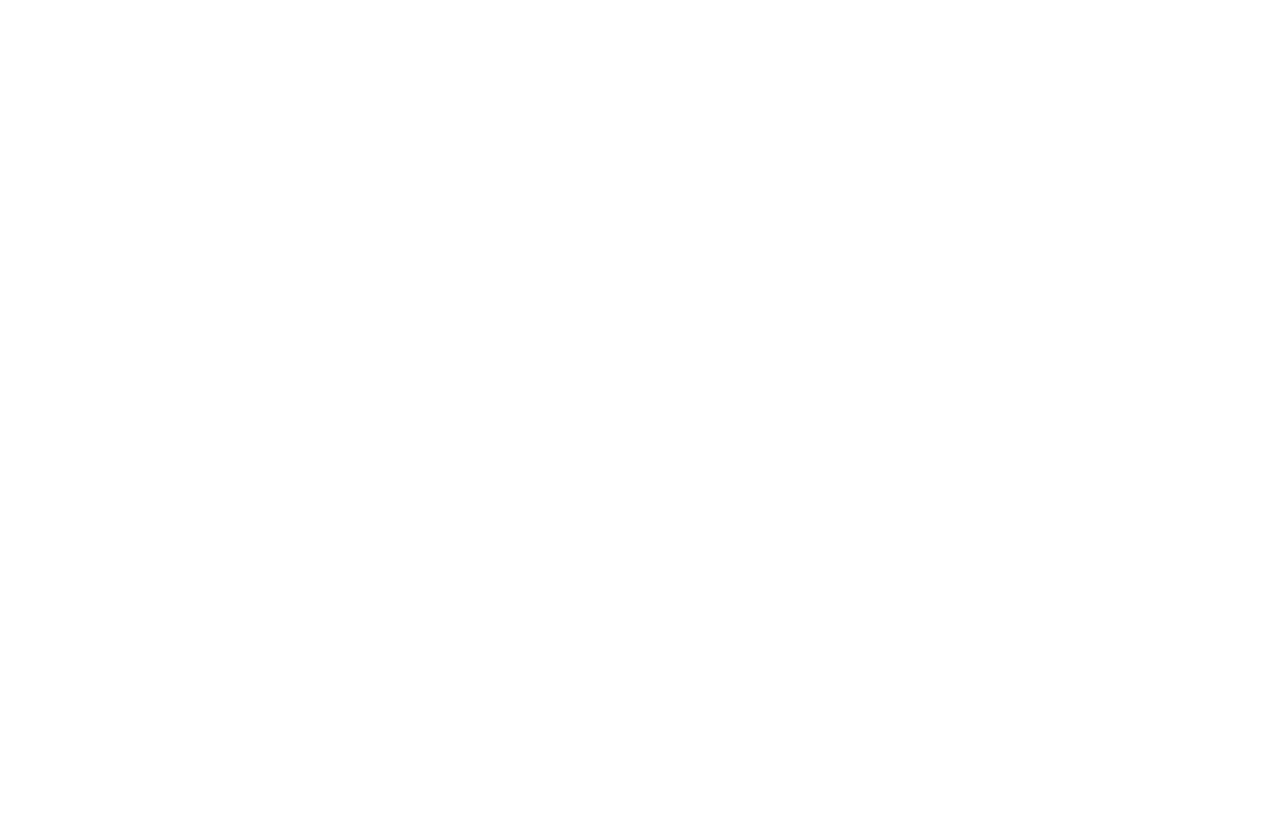
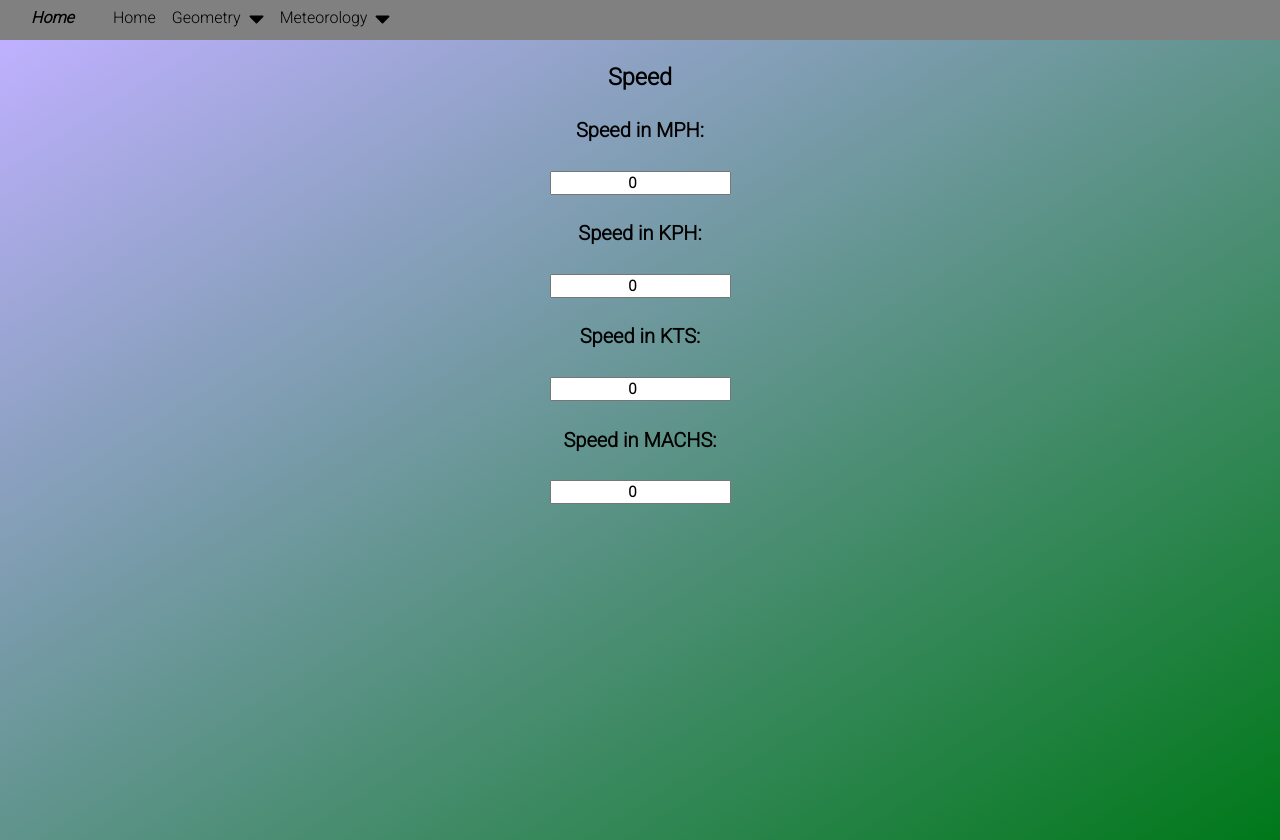
Before and after one commit to jjdonnel/conversions, a React (Create React App) app: page /speed in a window 1280 px wide. Before the commit this address had no page. Before the commit the page ends 800 px from the top, so only its background shows below. Built offline with nearby package versions, Linux system fonts and the light colour scheme.

Commit message:
Speed Component

```diff
--- a/src/App.js
+++ b/src/App.js
@@ -8,6 +8,7 @@
 import Fluid from './Components/Fluid';
 import Triangle from './Components/Triangle';
 import Rectangle from './Components/Rectangle';
+import Speed from './Components/Speed';
 import React from 'react';
 import { AnimatePresence, motion } from 'framer-motion';
 import './App.css';
@@ -35,6 +36,7 @@
           <Route path="fluid" element={<Fluid />} />
           <Route path="triangle" element={<Triangle />} />
           <Route path="rectangle" element={<Rectangle />} />
+          <Route path="speed" element={<Speed />} />
         </Route>
       </Routes>
     </Router>
--- /dev/null
+++ b/src/Components/Speed.js
@@ -0,0 +1,62 @@
+import React, { useState, useEffect } from "react";
+import { AnimatePresence, motion } from 'framer-motion';
+
+function Speed() {
+
+    const [ speed, setSpeed ] = useState({
+        mph: 0, kph: 0, kts: 0, mach: 0
+    })
+
+    const changeMph = e => setSpeed({
+        mph: e.target.value,
+        kph: (+e.target.value * 1.61).toFixed(2),
+        kts: (+e.target.value * 0.87).toFixed(2),
+        mach: (+e.target.value *0.0013).toFixed(2)
+    })
+
+    const changeKph = e => setSpeed({
+        mph: (+e.target.value * 0.62).toFixed(2),
+        kph: e.target.value,
+        kts: (+e.target.value * 0.54).toFixed(2),
+        mach: (+e.target.value * 0.0008).toFixed(2)
+    })
+
+    const changeKts = e => setSpeed({
+        mph: (+e.target.value * 1.15).toFixed(2),
+        kph: (+e.target.value * 1.852).toFixed(2),
+        kts: e.target.value,
+        mach: (+e.target.value * 0.0015).toFixed(2)
+    })
+
+    const changeMach = e => setSpeed({
+        mph: (+e.target.value * 767.27).toFixed(2),
+        kph: (+e.target.value * 1234.8).toFixed(2),
+        kts: (+e.target.value * 666.74).toFixed(2),
+        mach: e.target.value
+    })
+
+    return (
+        <div className="distance">
+            <motion.div
+                initial={{ opacity: 0 }}
+                animate={{ opacity: 1 }}
+                exit={{opacity: 0}}
+                transition={{ duration: 0.5 }} className='parent' style={{ color: "black"}}
+            >
+                <h3>Speed</h3>
+                <h4>Speed in MPH:</h4>
+                <input type="number" value={speed.mph} onChange = {changeMph}></input>
+
+                <h4>Speed in KPH:</h4>
+                <input type="number" value={speed.kph} onChange = {changeKph}></input>
+
+                <h4>Speed in KTS:</h4>
+                <input type="number" value={speed.kts} onChange = {changeKts}></input>
+
+                <h4>Speed in MACHS:</h4>
+                <input type="number" value={speed.mach} onChange = {changeMach}></input>
+            </motion.div>
+        </div>
+    )
+}
+export default Speed;
--- a/src/options.js
+++ b/src/options.js
@@ -3,6 +3,11 @@
   {
     title: "Distance",
     path: "/distance"
+  },
+
+  {
+    title: "Speed",
+    path: "/speed"
   },
 
   {
```
